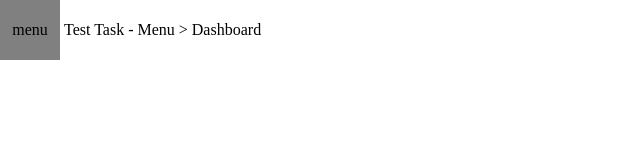
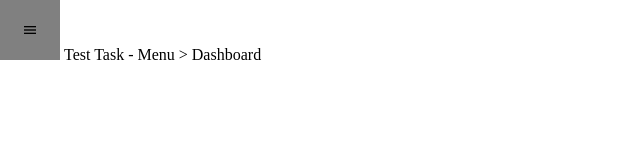
Before and after one commit to svoitovych/trial_task, a website: page app/index.html in a window 1280 px wide. Shown: the whole page, without its empty margins (0-640 px from the left). Drawn offline with nearby package versions, Linux system fonts and the light colour scheme; files that its build step writes are made by us from their sources; files whose address does not match are found by name.

Commit message:
developed layout

```diff
--- a/app/index.html
+++ b/app/index.html
@@ -10,7 +10,10 @@
   <header class="header">
     <div class="menu-wrap">
       <input type="checkbox" id="menu-check" hidden>
-      <label class="menu-label" for="menu-check">menu</label>
+      <label class="menu-label" for="menu-check">
+        <i class="ic ic-menu"></i>
+        <i class="ic ic-arrow-left"></i>
+      </label>
       <ul class="menu-dropdown">
         <li>
           <i class="ic ic-portfolios"></i>
--- a/app/sass/main.scss
+++ b/app/sass/main.scss
@@ -9,14 +9,41 @@ body {
   .menu-wrap {
     display: inline-block;
     position: relative;
+
+    &:hover .ic-arrow-left{
+      z-index: 3;
+    }
   }
 
   .menu-label {
     width: 60px;
-    line-height: 60px;
+    height: 60px;
     background: grey;
     display: block;
     text-align: center;
+    position: relative;
+
+    &:hover {
+      cursor: pointer;
+    }
+
+    .ic {
+      display: block;
+      position: absolute;
+      top: 50%;
+      left: 50%;
+      transform: translate(-50%, -50%);
+    }
+
+    .ic-menu {
+      z-index: 2;
+    }
+
+    .ic-arrow-left {
+      z-index: 1;
+      color: red;
+      display: none;
+    }
   }
 
   .menu-dropdown {
@@ -40,8 +67,8 @@ body {
     display:block;
   }
 
-  #menu-check:checked ~ .menu-label {
-    background: green;
+  #menu-check:checked ~ .menu-label .ic-arrow-left {
+    display: block;
   }
 
   .nav {
```
